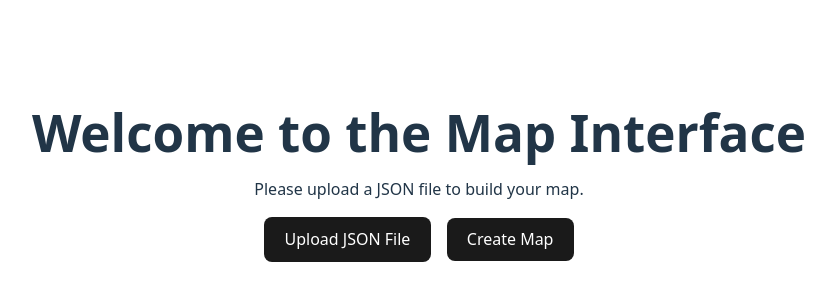
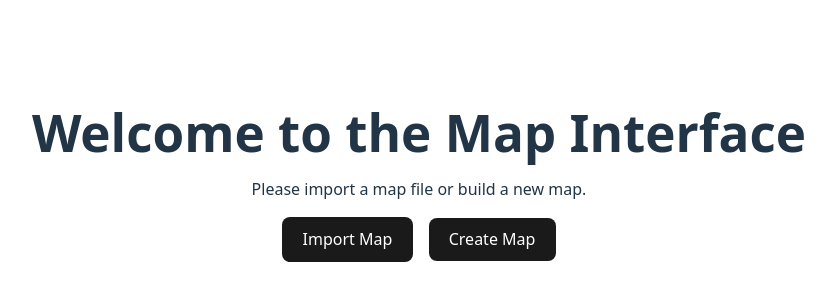
Before and after one commit to StevenR123/mapInterface, a React (Vite) app: page / in a window 1280 px wide. Shown: the part 234-534 px from the top of the page, without its empty margins (221-1056 px from the left). Built offline with nearby package versions, Linux system fonts and the light colour scheme.

Commit message:
update landing

```diff
--- a/src/components/LandingPage.tsx
+++ b/src/components/LandingPage.tsx
@@ -47,7 +47,7 @@ const LandingPage: React.FC<LandingPageProps> = ({ onImport }) => {
   return (
     <div>
       <h1 style={{ marginBottom: '1rem' }}>Welcome to the Map Interface</h1>
-      <p style={{ marginBottom: '1rem' }}>Please upload a JSON file to build your map.</p>
+      <p style={{ marginBottom: '1rem' }}>Please import a map file or build a new map.</p>
       <div style={{ display: 'flex', justifyContent: 'center', alignItems: 'center', gap: '1rem', marginTop: '1rem' }}>
         <label
           style={{
@@ -62,7 +62,7 @@ const LandingPage: React.FC<LandingPageProps> = ({ onImport }) => {
             transition: 'border-color 0.25s',
           }}
         >
-          Upload JSON File
+          Import Map
           <input
             type="file"
             style={{ display: 'none' }}
```
